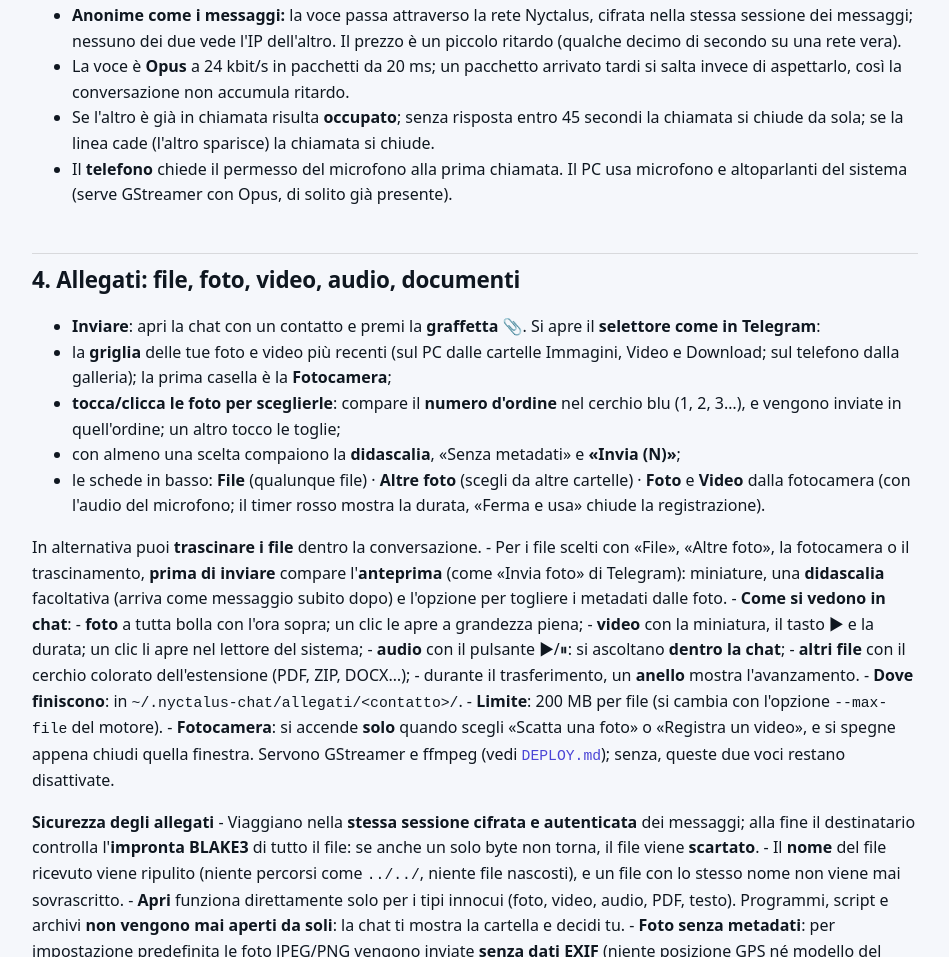
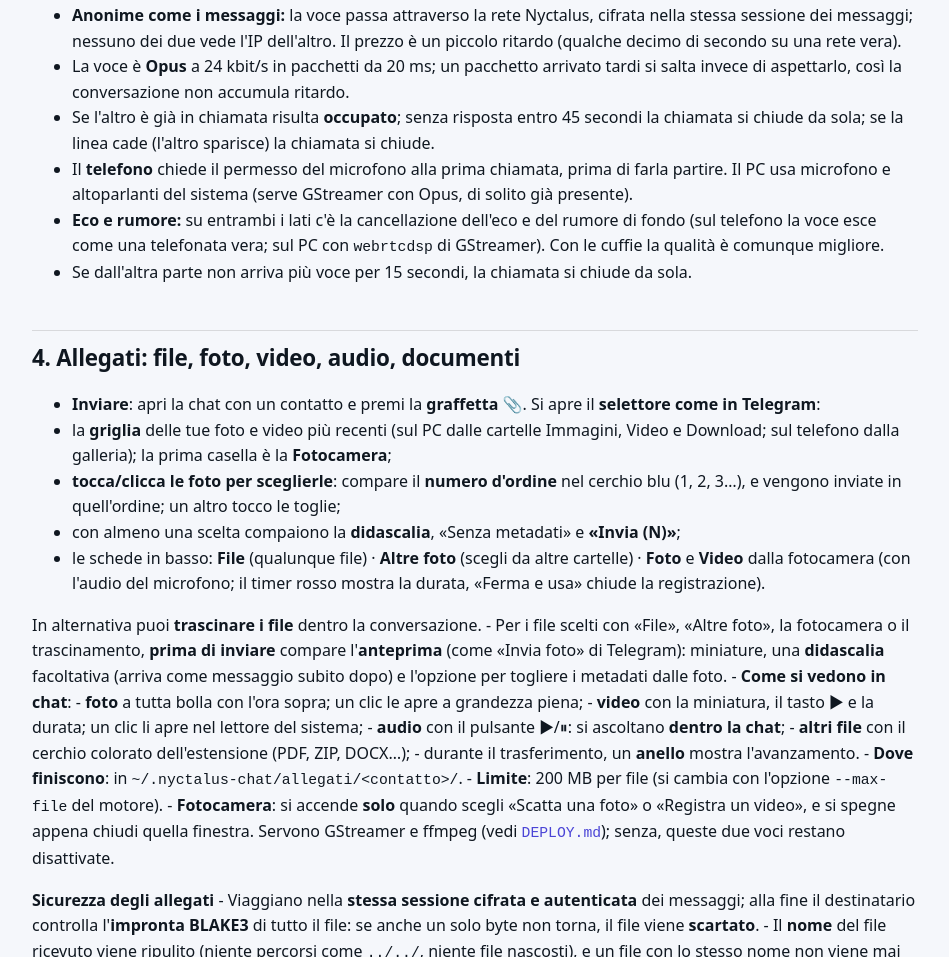
Before and after one commit to RedRider21/Nyctalus-Protocol, a plain HTML site: page manuali/MANUALE-CHAT.html in a window 1280 px wide. Shown: the part 3557-4514 px from the top of the page, without its empty margins (296-1245 px from the left). Drawn offline with Linux system fonts and the light colour scheme.

Commit message:
Manuali: chiamate con cancellazione dell'eco

```diff
--- a/manuali/MANUALE-CHAT.html
+++ b/manuali/MANUALE-CHAT.html
@@ -205,8 +205,12 @@ notifica, con l'app chiusa) e tocca <strong>Rispondi</strong> o <strong>Rifiuta<
   invece di aspettarlo, così la conversazione non accumula ritardo.</li>
 <li>Se l'altro è già in chiamata risulta <strong>occupato</strong>; senza risposta entro 45 secondi la
   chiamata si chiude da sola; se la linea cade (l'altro sparisce) la chiamata si chiude.</li>
-<li>Il <strong>telefono</strong> chiede il permesso del microfono alla prima chiamata. Il PC usa microfono e
-  altoparlanti del sistema (serve GStreamer con Opus, di solito già presente).</li>
+<li>Il <strong>telefono</strong> chiede il permesso del microfono alla prima chiamata, prima di farla partire.
+  Il PC usa microfono e altoparlanti del sistema (serve GStreamer con Opus, di solito già presente).</li>
+<li><strong>Eco e rumore:</strong> su entrambi i lati c'è la cancellazione dell'eco e del rumore di fondo (sul
+  telefono la voce esce come una telefonata vera; sul PC con <code>webrtcdsp</code> di GStreamer). Con le
+  cuffie la qualità è comunque migliore.</li>
+<li>Se dall'altra parte non arriva più voce per 15 secondi, la chiamata si chiude da sola.</li>
 </ul>
 <h2 id="4-allegati-file-foto-video-audio-documenti">4. Allegati: file, foto, video, audio, documenti</h2>
 <ul>
```
